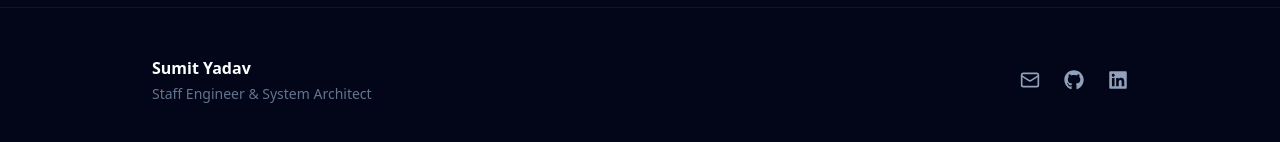
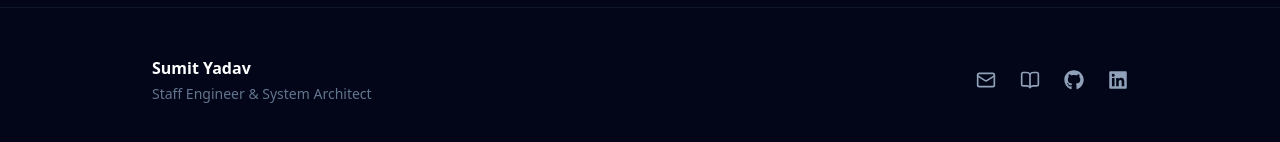
Before and after one commit to ysumit99/ysumit99.github.io, a Next.js app: page / in a window 1280 px wide. Shown: the part 3889-4031 px from the top of the page. Built offline with nearby package versions, Linux system fonts and the light colour scheme.

Commit message:
Add architecture section header and link to personal blog in portfolio

```diff
--- a/src/app/page.tsx
+++ b/src/app/page.tsx
@@ -174,6 +174,7 @@ export default function Portfolio() {
         </div>
       </section>
 
+      {/* Architecture & System Design */}
       <section className="border-t border-slate-900 bg-slate-900/20">
         <div className="max-w-5xl mx-auto px-6 py-20 space-y-10">
 
@@ -285,6 +286,7 @@ export default function Portfolio() {
           </div>
           <div className="flex flex-wrap justify-center items-center gap-6">
             <a href="mailto:ysumit99@gmail.com" className="text-slate-400 hover:text-white transition"><Mail size={20} /></a>
+            <a href="https://sumityadav-dev.vercel.app" target="_blank" rel="noreferrer" className="text-slate-400 hover:text-white transition" aria-label="Blog"><BookOpen size={20} /></a>
             <a href="https://github.com/ysumit99" target="_blank" rel="noreferrer" className="text-slate-400 hover:text-white transition"><FaGithub size={20} /></a>
             <a href="https://www.linkedin.com/in/sumityadav-dev/" target="_blank" rel="noreferrer" className="text-slate-400 hover:text-white transition"><FaLinkedin size={20} /></a>
           </div>
```
